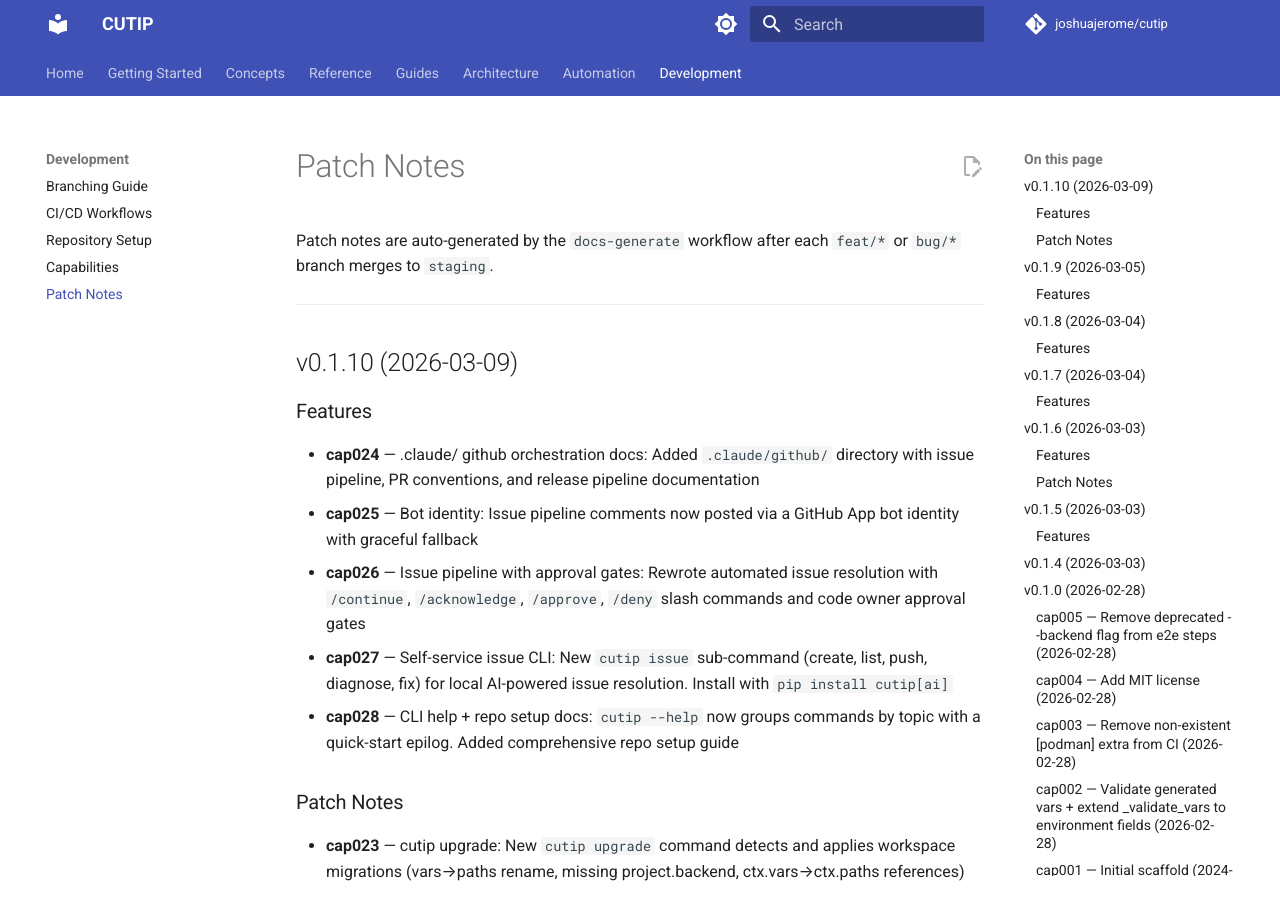
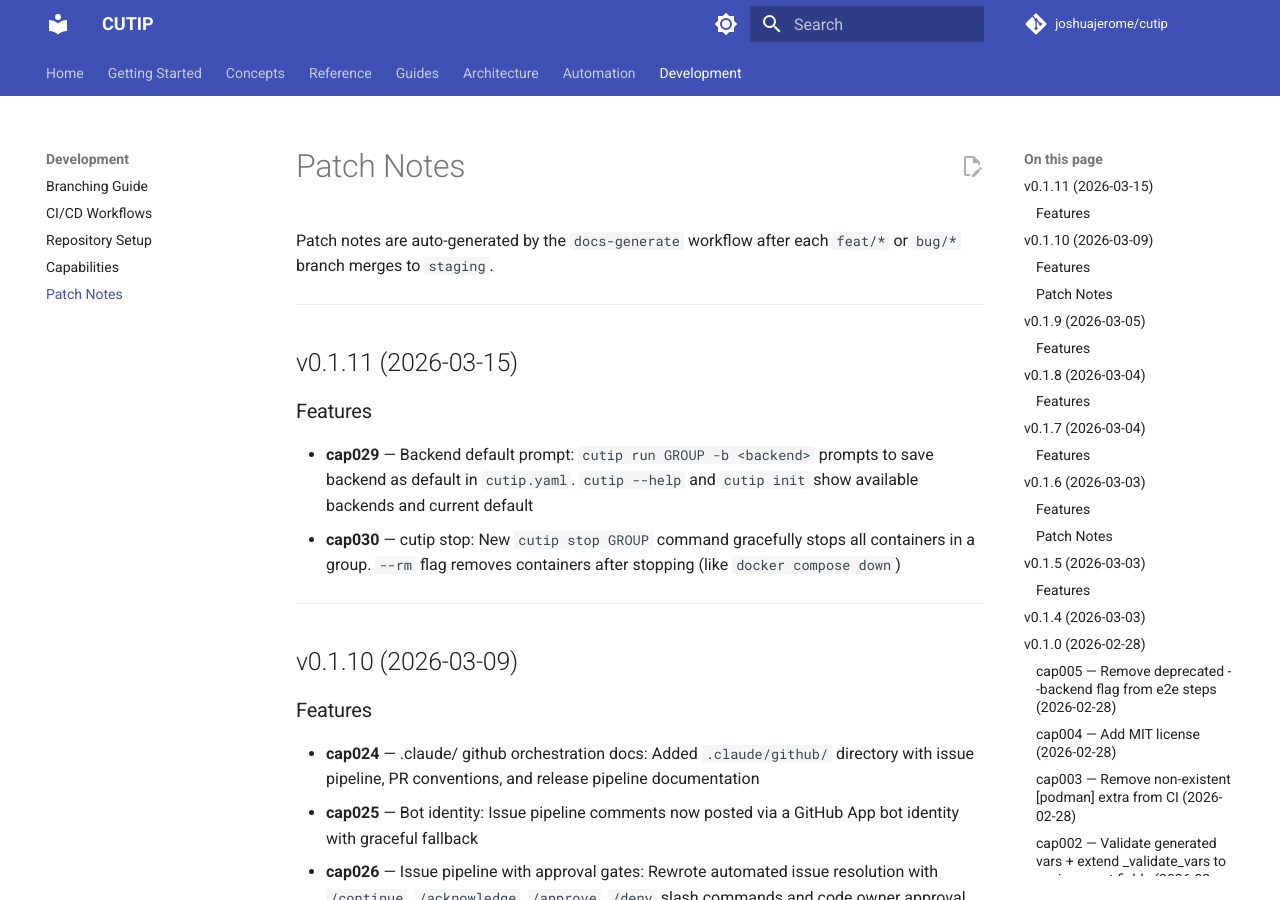
Before and after one commit to joshuajerome/cutip, an MkDocs documentation site: the page built from docs/patch-notes.md, in a window 1280 px wide and 900 px high. Built offline with MkDocs 1.6.1 and Material for MkDocs 9.7.7, drawn with Linux system fonts in a browser that asks for light colours; comment, search, counter and statistics services are not loaded.

Commit message:
bump: version 0.1.10 → 0.1.11
Co-Authored-By: Claude Opus 4.6 <noreply@anthropic.com>

```diff
--- a/docs/patch-notes.md
+++ b/docs/patch-notes.md
@@ -2,6 +2,15 @@
 
 Patch notes are auto-generated by the `docs-generate` workflow after each
 `feat/*` or `bug/*` branch merges to `staging`.
+
+---
+
+## v0.1.11 (2026-03-15)
+
+### Features
+
+- **cap029** — Backend default prompt: `cutip run GROUP -b <backend>` prompts to save backend as default in `cutip.yaml`. `cutip --help` and `cutip init` show available backends and current default
+- **cap030** — cutip stop: New `cutip stop GROUP` command gracefully stops all containers in a group. `--rm` flag removes containers after stopping (like `docker compose down`)
 
 ---
 
--- a/pyproject.toml
+++ b/pyproject.toml
@@ -4,7 +4,7 @@ build-backend = "hatchling.build"
 
 [project]
 name = "cutip"
-version = "0.1.10"
+version = "0.1.11"
 description = "Container Unit Templates in Python — a deterministic framework for building container workloads"
 readme = "README.md"
 license = { text = "MIT" }
```
Also changed, not shown: docs/capabilities.md (+1 -1 lines).
